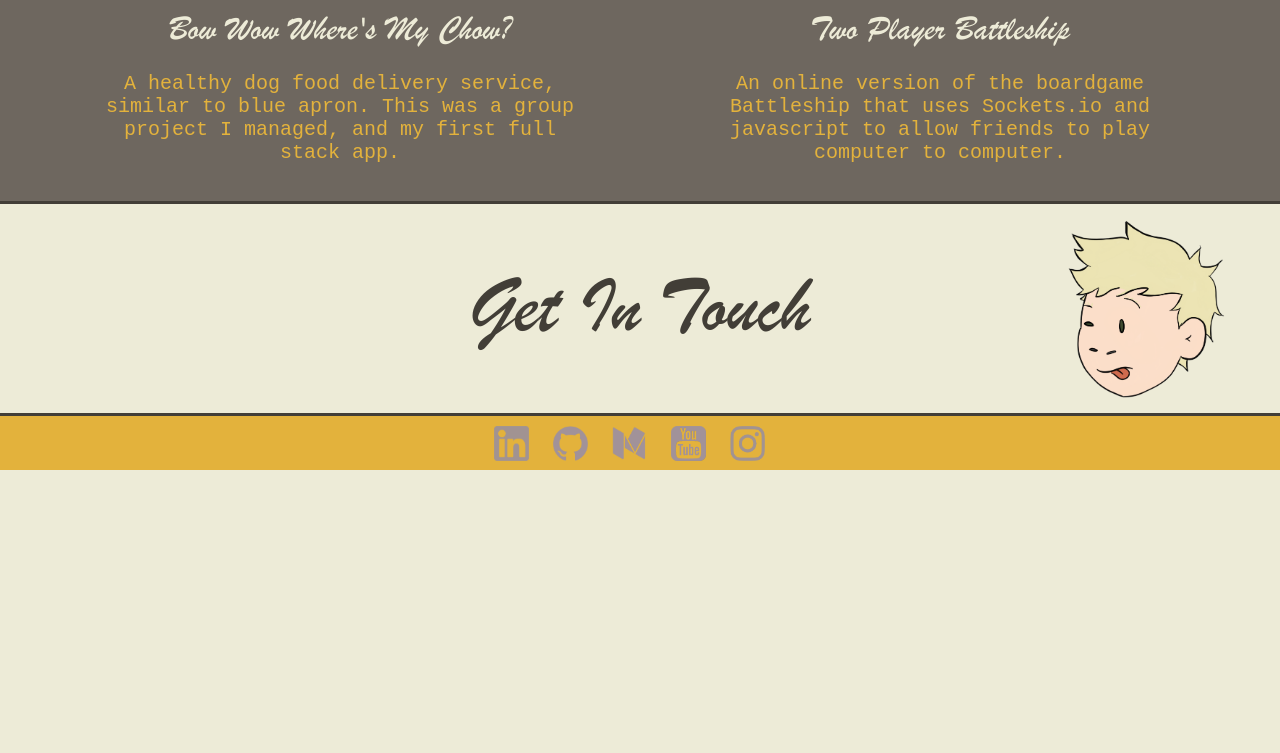
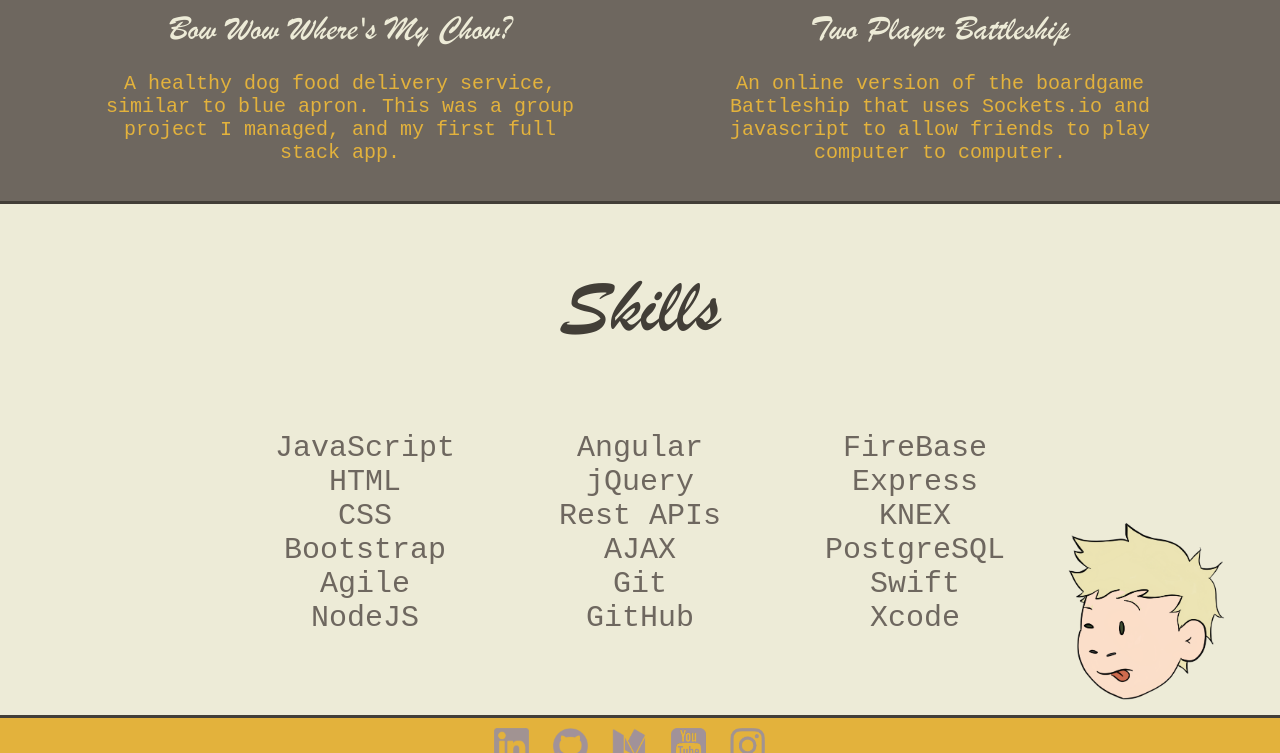
Before and after one commit to JedidiahBertram/Jedidiah-personal-site, a plain HTML site: page index.html in a window 1280 px wide. Shown: the part 2047-2800 px from the top of the page. Before the commit the page ends 2517 px from the top, so only its background shows below. Drawn offline with nearby package versions, Linux system fonts and the light colour scheme.

Commit message:
changes contact section to skills section

```diff
--- a/index.html
+++ b/index.html
@@ -22,17 +22,9 @@
       <div class="headerLinks">
         <a class='scroll0' id='links'>About</a>
         <a class='scroll1' id='links'>Portfolio</a>
-        <a class='scroll2' id='links'>Contact</a>
+        <a class='scroll2' id='links'>Skills</a>
       </div>
     </div>
-    <!-- <span class='divider'>|</span>
-    <span class='topBoxLinks2'>
-      <a href="https://www.linkedin.com/in/jedidiah-bertram/" target="_blank"> <img src='assets/socialmedialogos/linkedin.png' id=logos> </a>
-      <a href="https://github.com/JedidiahBertram" target="_blank"> <img src='assets/socialmedialogos/GitHub.png' id=logos> </a>
-      <a href="https://medium.com/@jedidiahbertram" target="_blank"> <img src='assets/socialmedialogos/medium.png' id=logos> </a>
-      <a href="https://www.youtube.com/user/JedidiahBertram" target="_blank"> <img src='assets/socialmedialogos/youtube2.png' id=logos> </a>
-      <a href="https://www.instagram.com/jedidiah_bee/" target="_blank"> <img src='assets/socialmedialogos/instagram.png' id=logos> </a>
-    </span> -->
   </div>
 
   <div class='contentBox1' id='about'>
@@ -99,9 +91,39 @@
     </div>
   </div>
   <div class='contentBox3' id='contact'>
-    <h1 id='contactTitle'>Get In Touch</h1>
-    <div class='emailForm'>
-      <a id="foxyform_embed_link_882836" href="http://www.foxyform.com/"></a>
+    <h1 id='contactTitle'>Skills</h1>
+    <!-- <div class='emailForm'> -->
+    <div class='skillsLists'>
+      <ul>
+        <li>JavaScript</li>
+        <li>HTML</li>
+        <li>CSS</li>
+        <li>Bootstrap</li>
+        <li>Agile</li>
+        <li>NodeJS</li>
+      </ul>
+    </div>
+    <div class='skillsLists'>
+      <ul>
+        <li>Angular</li>
+        <li>jQuery</li>
+        <li>Rest APIs</li>
+        <li>AJAX</li>
+        <li>Git</li>
+        <li>GitHub</li>
+      </ul>
+    </div>
+    <div class='skillsLists'>
+      <ul>
+        <li>FireBase</li>
+        <li>Express</li>
+        <li>KNEX</li>
+        <li>PostgreSQL</li>
+        <li>Swift</li>
+        <li>Xcode</li>
+      </ul>
+    </div>
+    <!-- <a id="foxyform_embed_link_882836" href="http://www.foxyform.com/"></a>
       <script type="text/javascript">
         (function(d, t) {
           var g = d.createElement(t),
@@ -110,8 +132,8 @@
           s.parentNode.insertBefore(g, s);
         }(document, "script"));
 
-      </script>
-    </div>
+      </script> -->
+    <!-- </div> -->
     <div class='focusedFace'>
       <img src="assets/many_faces/focused_left.png" id='focused'>
     </div>
--- a/style.css
+++ b/style.css
@@ -28,6 +28,22 @@ body {
 
 h1 {
   font-weight: 400;
+}
+
+span {
+  margin: auto;
+}
+
+li {
+  list-style-type: none;
+  font-family: monospace;
+  font-size: 30px;
+  text-align: center;
+  color: #6E675F;
+}
+
+ul {
+  display: inline;
 }
 
 .change {
@@ -79,6 +95,7 @@ h1 {
   max-width: 1200px;
   margin: 0 auto;
   overflow: hidden;
+  text-align: center;
 }
 
 .emailForm {
@@ -87,9 +104,16 @@ h1 {
   margin-bottom: 20px;
 }
 
-.emailForm iframe {
+.skillsLists {
+  display: inline-block;
+  margin-right: 50px;
+  margin-left: 50px;
+}
+
+
+/*.emailForm iframe {
   width: 100%;
-}
+}*/
 
 .focusedFace {
   width: 200px;
@@ -123,6 +147,9 @@ h1 {
   }
   .emailForm {
     width: 375px;
+  }
+  .skillsLists {
+    margin-bottom: 80px;
   }
 }
 
@@ -272,7 +299,7 @@ h1 {
 }
 
 #aboutMeText {
-  font-family: "Courier New";
+  font-family: monospace;
   color: #6E675F;
   font-size: 22px;
   width: 100%;
@@ -418,7 +445,7 @@ h1 {
 }
 
 #portDesc {
-  font-family: "Courier New";
+  font-family: monospace;
   font-size: 20px;
   color: #E3B23C;
   width: 100%;
```
